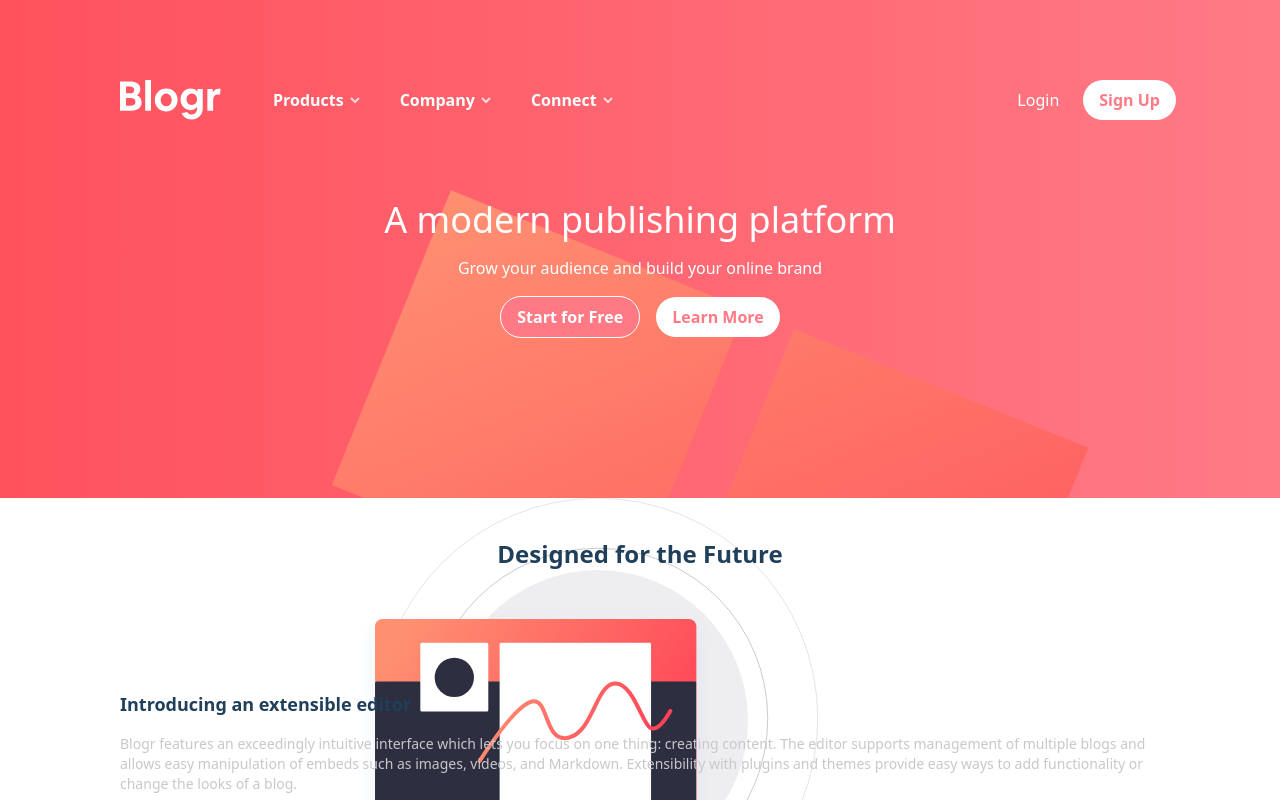
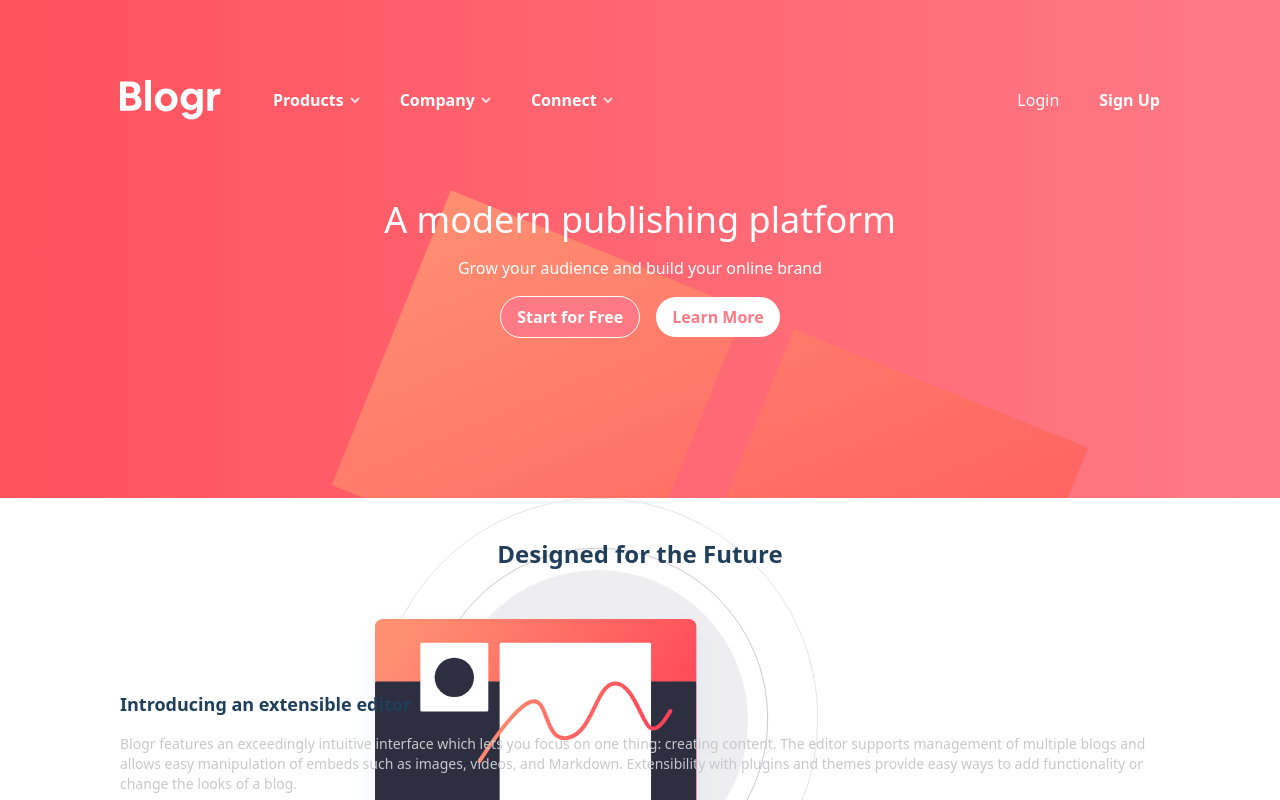
Before and after one commit to lavollmer/blogr-landingpage-lauradev, a React (Vite) app: page / in a window 1280 px wide. Shown: the top 800 px of the page. Built offline with nearby package versions, Linux system fonts and the light colour scheme.

Commit message:
was able to get the correct hover state for the sign up button with opacity and bg of white

```diff
--- a/src/components/NavBar.tsx
+++ b/src/components/NavBar.tsx
@@ -28,7 +28,7 @@ const NavBar = () => {
           Login
         </button>
         <div className="flex flex-row justify-center items-center bg-very-dark-red rounded-full">
-          <button className="bg-white text-very-light-red font-bold py-2 px-4 rounded-full focus:outline-none focus:ring hover:bg-white-500">
+          <button className="bg-transparent text-white font-bold py-2 px-4 rounded-full hover:bg-white hover:bg-opacity-20">
             Sign Up
           </button>
         </div>
```
